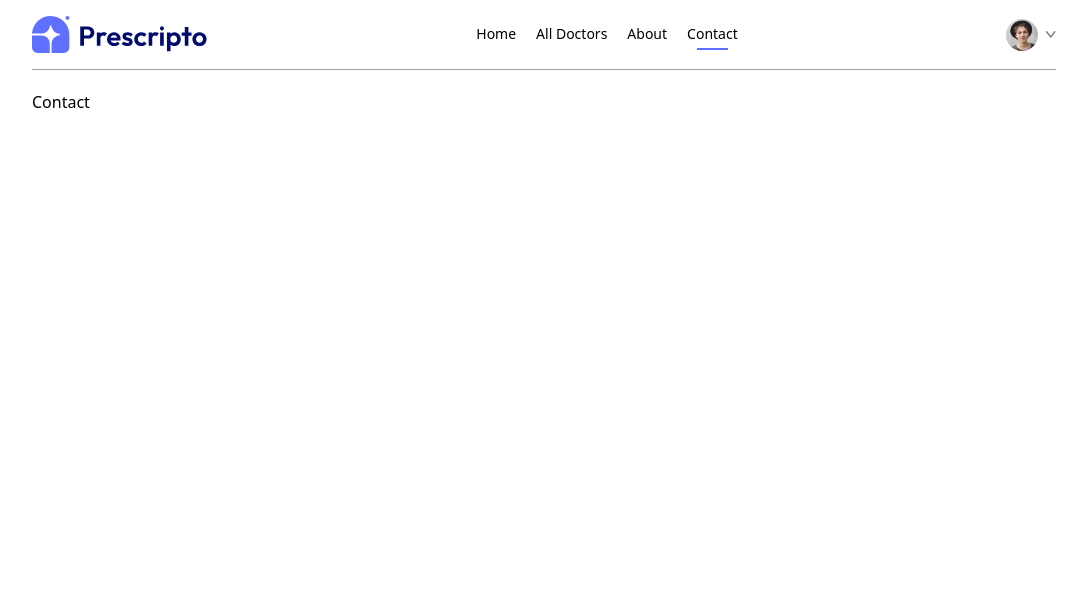
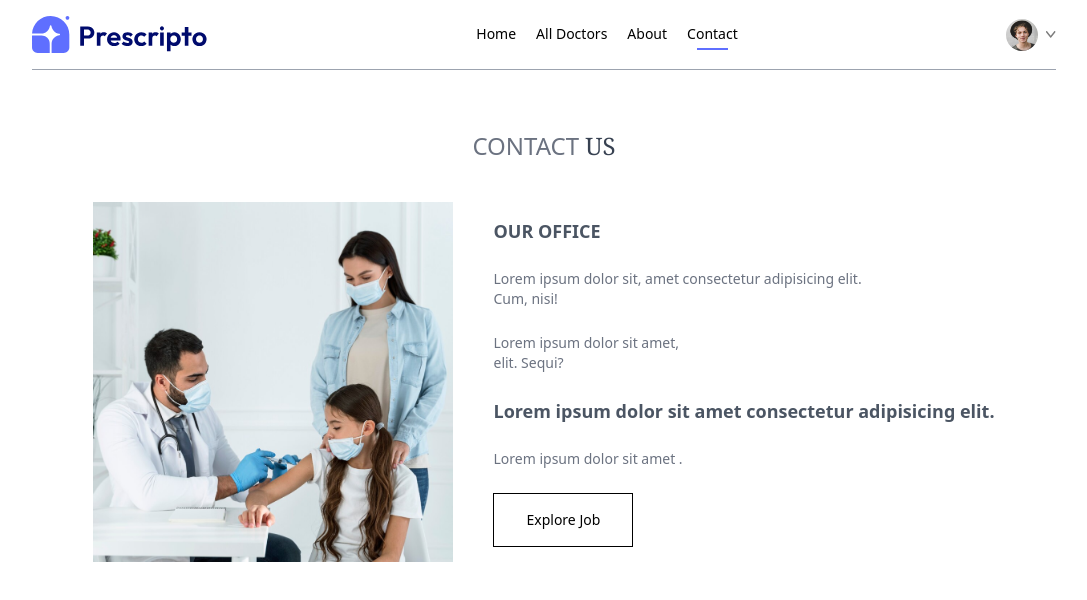
Before and after one commit to EshanUGR/Doctor-Booking-Website, a React (Vite) app in the folder frontend/: page /contact in a window 1280 px wide. Shown: the top 600 px of the page, without its empty margins (96-1183 px from the left). Built offline with nearby package versions, Linux system fonts and the light colour scheme.

Commit message:
completed contact page

```diff
--- a/frontend/src/pages/Contact.jsx
+++ b/frontend/src/pages/Contact.jsx
@@ -1,11 +1,41 @@
 import React from 'react'
+import { assets } from '../assets/assets_frontend/assets';
 
 const Contact = () => {
+
   return (
     <div>
-      Contact
+      <div className="pt-10 text-2xl text-center text-gray-500">
+        <p>
+          CONTACT <span className="font-serif text-gray-700">US</span>
+        </p>
+      </div>
+
+      <div className="flex flex-col justify-center gap-10 my-10 text-sm md:flex-row mb-28">
+        <img
+          src={assets.contact_image}
+          alt=""
+          className="w-full md:max-w-[360px]"
+        />
+        <div className="flex flex-col items-start justify-center gap-6">
+          <p className="text-lg font-semibold text-gray-600">OUR OFFICE</p>
+          <p className="text-gray-500">
+            Lorem ipsum dolor sit, amet consectetur adipisicing elit. <br />
+            Cum, nisi!
+          </p>
+          <p className="text-gray-500">
+            Lorem ipsum dolor sit amet, <br /> elit. Sequi?
+          </p>
+          <p className="text-lg font-semibold text-gray-600">
+            {" "}
+            Lorem ipsum dolor sit amet consectetur adipisicing elit.
+          </p>
+          <p className="text-gray-500">Lorem ipsum dolor sit amet .</p>
+          <button className='px-8 py-4 text-sm transition duration-500 border border-black hover:bg-black hover:text-white'>Explore Job</button>
+        </div>
+      </div>
     </div>
-  )
+  );
 }
 
 export default Contact
```
